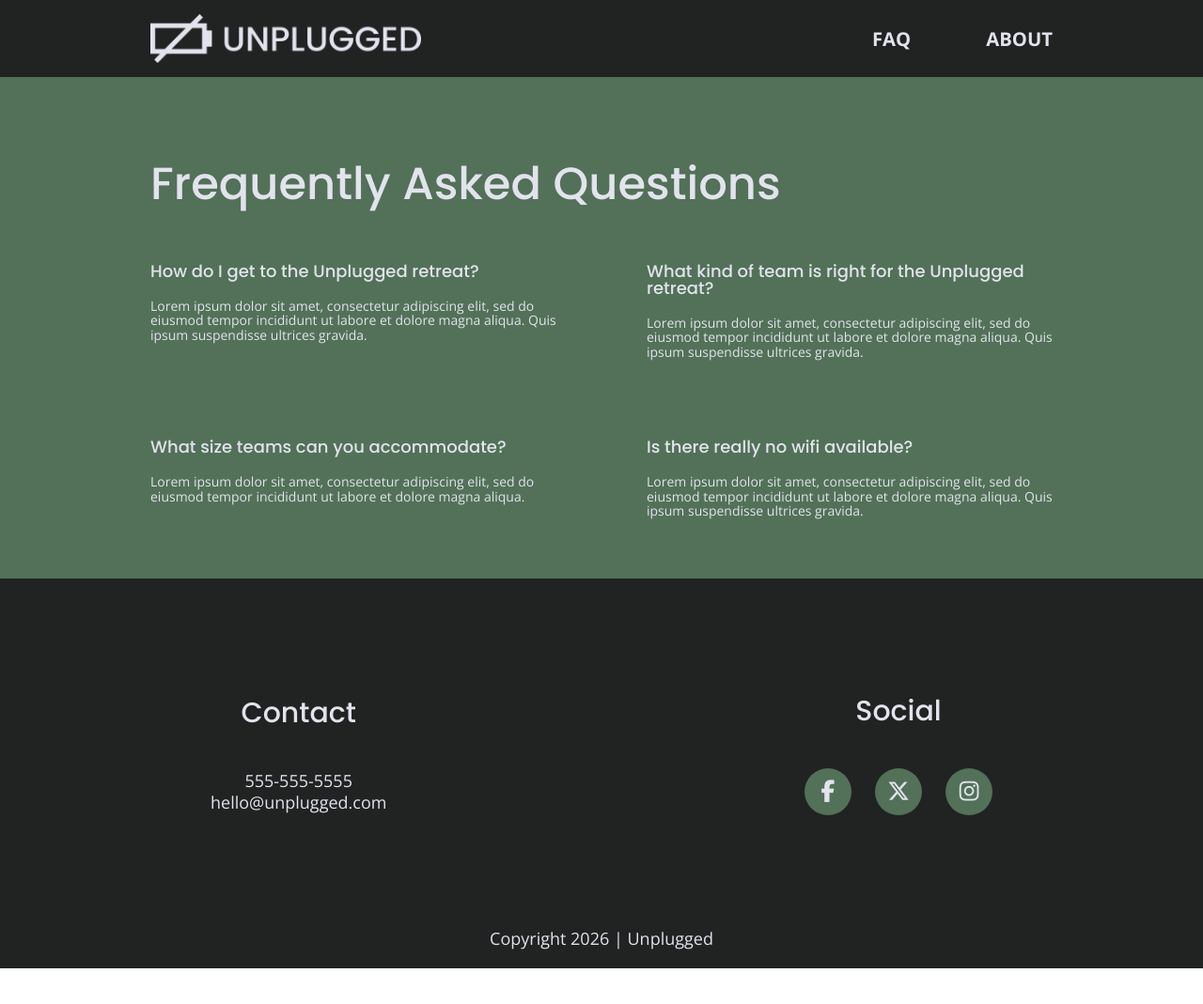
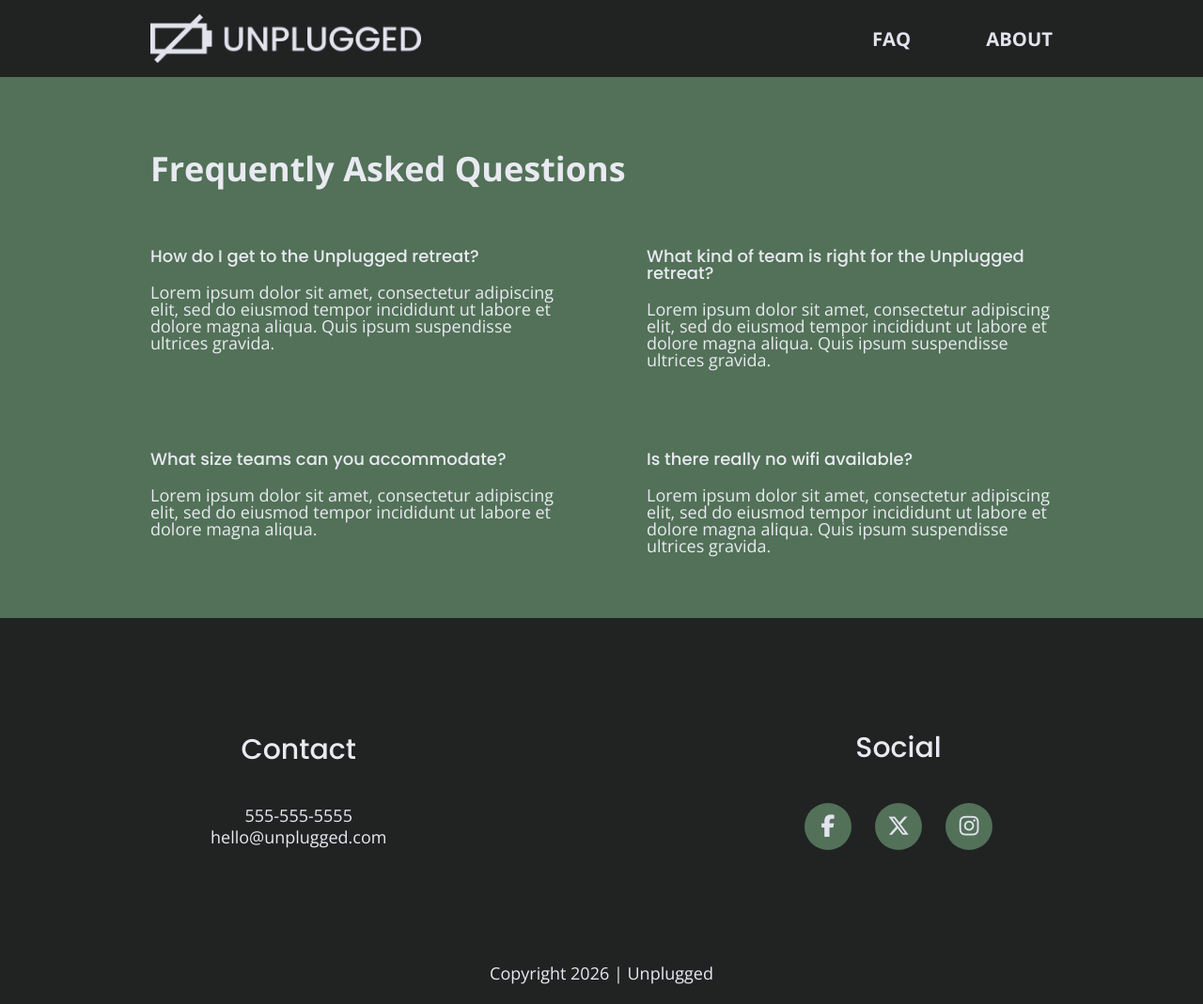
Before and after one commit to jsanders316/unplugged-retreat, a website: page faq/index.html in a window 1280 px wide. Shown: the whole page at 94% size. Before the commit the page ends 1031 px from the top, so only its background shows below. Drawn offline with nearby package versions, Linux system fonts and the light colour scheme.

Commit message:
Fixed headers and styles to match

```diff
--- a/css/main.css
+++ b/css/main.css
@@ -94,7 +94,8 @@ html {
 }
 
 body {
-  color: #e2e3ed;
+  /* color: #e2e3ed; */
+  color: #e9eaf1;
   font-family: "Open Sans", sans-serif;
   font-size: 1em;
   text-align: left;
@@ -102,7 +103,7 @@ body {
 
 ul,
 ol {
-  list-style: none;
+  list-style-type: none;
   margin: 0;
   padding: 0;
 }
@@ -112,23 +113,27 @@ a {
   text-decoration: none;
 }
 
+.mission h1,
 h2 {
   font-family: "Poppins", sans-serif;
+  font-weight: 500;
   font-size: 1.875em;
-  font-weight: 500;
+  margin: 0;
 }
 
+.form-description h2,
+.faq h2,
 h3,
 h4 {
   font-family: "Poppins", sans-serif;
+  font-weight: 500;
   font-size: 1.125em;
   margin: 20px 0;
-  font-weight: 500;
 }
 
 p {
   font-size: 0.875em;
-  line-height: 1.125;
+  line-height: 1.285;
 }
 
 img {
@@ -273,6 +278,7 @@ input[type="text"] {
   color: #2a423a;
   font-style: italic;
   padding: 1em;
+  margin-top: 10px;
 }
 
 input[type="button"] {
@@ -314,14 +320,14 @@ input[type="button"] {
   flex-flow: row wrap;
 }
 
+.features i {
+  font-size: 3.75em;
+  margin-bottom: 40px;
+}
+
 .features p {
   text-align: center;
   margin: 0;
-}
-
-.features i {
-  font-size: 3.75em;
-  margin-bottom: 40px;
 }
 
 /* Reviews */
@@ -390,7 +396,7 @@ input[type="button"] {
   margin: 50px 0 0 0;
 }
 
-.faq h2 {
+.faq h1 {
   margin-bottom: 40px;
   line-height: 1;
 }
@@ -399,6 +405,7 @@ input[type="button"] {
   margin-bottom: 50px;
 }
 
+.faq-content h2,
 .faq-content h4 {
   line-height: 1.333;
 }
@@ -500,11 +507,14 @@ input[type="button"] {
     margin: 100px 0;
   }
 
+  .mission h1,
+  .faq h1,
   h2 {
     font-size: 2.25em;
     line-height: 1.333;
   }
 
+  .form-description h2,
   h3 {
     font-size: 1.5em;
     line-height: 1.25;
@@ -553,6 +563,7 @@ input[type="button"] {
     display: flex;
     justify-content: space-between;
     align-content: flex-start;
+    align-items: center;
   }
 
   aside .content-wrapper .form-description,
@@ -575,6 +586,10 @@ input[type="button"] {
 
   .features .features-item-description {
     width: 62%;
+  }
+
+  .features i {
+    margin-bottom: 30px;
   }
 
   /* Reviews */
@@ -613,6 +628,7 @@ input[type="button"] {
     margin-bottom: 0;
   }
 
+  footer h3,
   footer h4 {
     font-size: 1.5em;
     margin-bottom: 40px;
@@ -658,6 +674,7 @@ input[type="button"] {
     align-items: flex-start;
   }
 
+  .contact-content h3,
   .contact-content h4 {
     font-size: 1.5em;
   }
@@ -672,10 +689,12 @@ input[type="button"] {
     flex-basis: 45%;
   }
 
+  .faq h1,
   .faq h2 {
     width: 100%;
   }
 
+  .faq h2,
   .faq h4,
   .faq p {
     font-size: 0.875em;
@@ -698,6 +717,7 @@ input[type="button"] {
     font-size: 2.25em;
   }
 
+  .form-description h2,
   h3,
   h4 {
     font-size: 1.875em;
@@ -721,7 +741,7 @@ input[type="button"] {
 
   aside .content-wrapper .form-description,
   aside .content-wrapper .form {
-    width: 30%;
+    width: 40%;
   }
 
   .form-description p {
@@ -747,6 +767,7 @@ input[type="button"] {
   }
 
   /* Footer */
+  footer h3,
   footer h4 {
     font-size: 1.875em;
   }
@@ -761,24 +782,27 @@ input[type="button"] {
     padding-bottom: 37.5%;
   }
 
+  .mission h1,
   .mission h2,
   .contact-section .content-wrapper h2 {
     width: 95%;
     font-size: 3em;
   }
 
+  .contact-content h3,
   .contact-content h4 {
     font-size: 1.875em;
   }
 
   /*************************** FAQ Page *****************************/
-  .faq h2 {
+  /* .faq h2 {
     width: 100%;
     font-size: 3em;
-  }
+  } */
 
+  .faq h2,
   .faq h4,
-  p {
+  .faq p {
     font-size: 1.125em;
     line-height: 1;
   }
--- a/faq/index.html
+++ b/faq/index.html
@@ -56,10 +56,10 @@
 
     <main class="faq">
       <div class="content-wrapper">
-        <h2>Frequently Asked Questions</h2>
+        <h1>Frequently Asked Questions</h1>
 
         <div class="faq-content">
-          <h4>How do I get to the Unplugged retreat?</h4>
+          <h2>How do I get to the Unplugged retreat?</h2>
           <p>
             Lorem ipsum dolor sit amet, consectetur adipiscing elit, sed do
             eiusmod tempor incididunt ut labore et dolore magna aliqua. Quis
@@ -68,7 +68,7 @@
         </div>
 
         <div class="faq-content">
-          <h4>What kind of team is right for the Unplugged retreat?</h4>
+          <h2>What kind of team is right for the Unplugged retreat?</h2>
           <p>
             Lorem ipsum dolor sit amet, consectetur adipiscing elit, sed do
             eiusmod tempor incididunt ut labore et dolore magna aliqua. Quis
@@ -77,7 +77,7 @@
         </div>
 
         <div class="faq-content">
-          <h4>What size teams can you accommodate?</h4>
+          <h2>What size teams can you accommodate?</h2>
           <p>
             Lorem ipsum dolor sit amet, consectetur adipiscing elit, sed do
             eiusmod tempor incididunt ut labore et dolore magna aliqua.
@@ -85,7 +85,7 @@
         </div>
 
         <div class="faq-content">
-          <h4>Is there really no wifi available?</h4>
+          <h2>Is there really no wifi available?</h2>
           <p>
             Lorem ipsum dolor sit amet, consectetur adipiscing elit, sed do
             eiusmod tempor incididunt ut labore et dolore magna aliqua. Quis
@@ -99,7 +99,7 @@
       <div class="content-wrapper">
         <div class="footer-content">
           <div class="contact">
-            <h4>Contact</h4>
+            <h3>Contact</h3>
             <address>
               <p>
                 555-555-5555 <br />
@@ -108,7 +108,7 @@
             </address>
           </div>
           <div class="social">
-            <h4>Social</h4>
+            <h3>Social</h3>
             <div class="social-icons">
               <p>
                 <a
```
Also changed, not shown: about/index.html (+6 -6 lines), index.html (+8 -5 lines).
